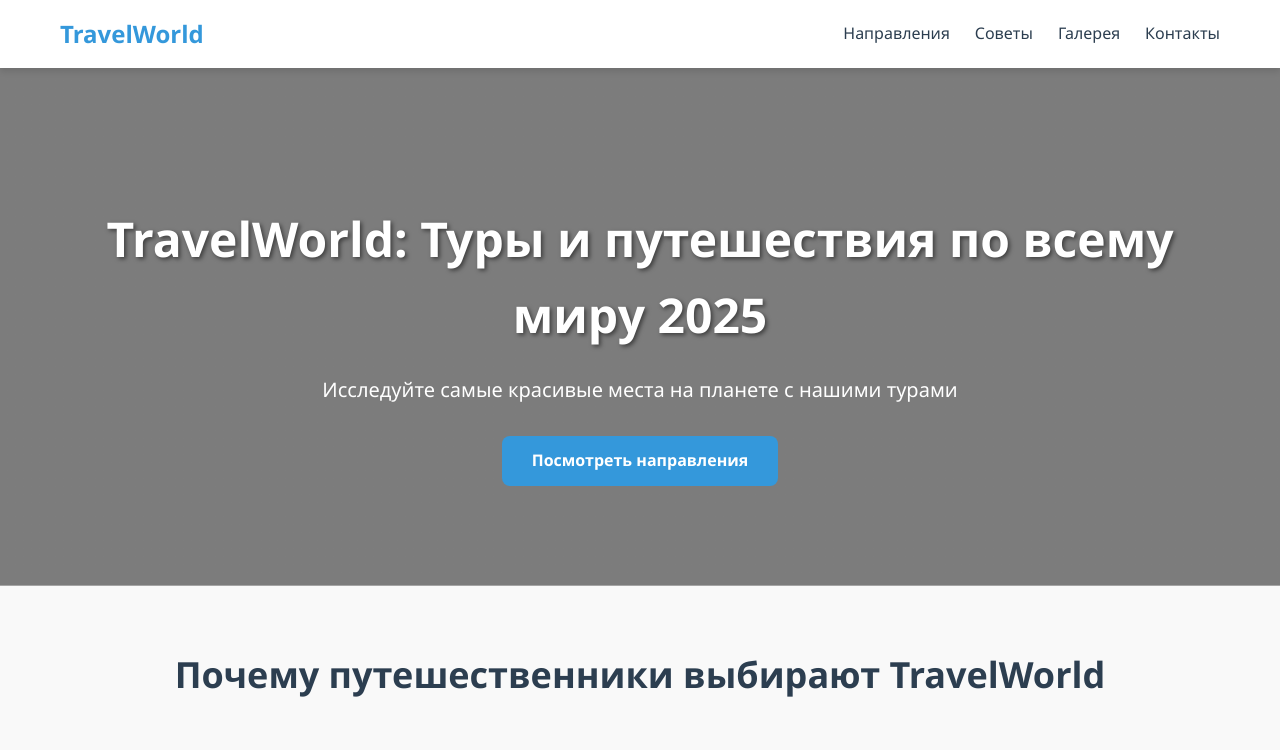
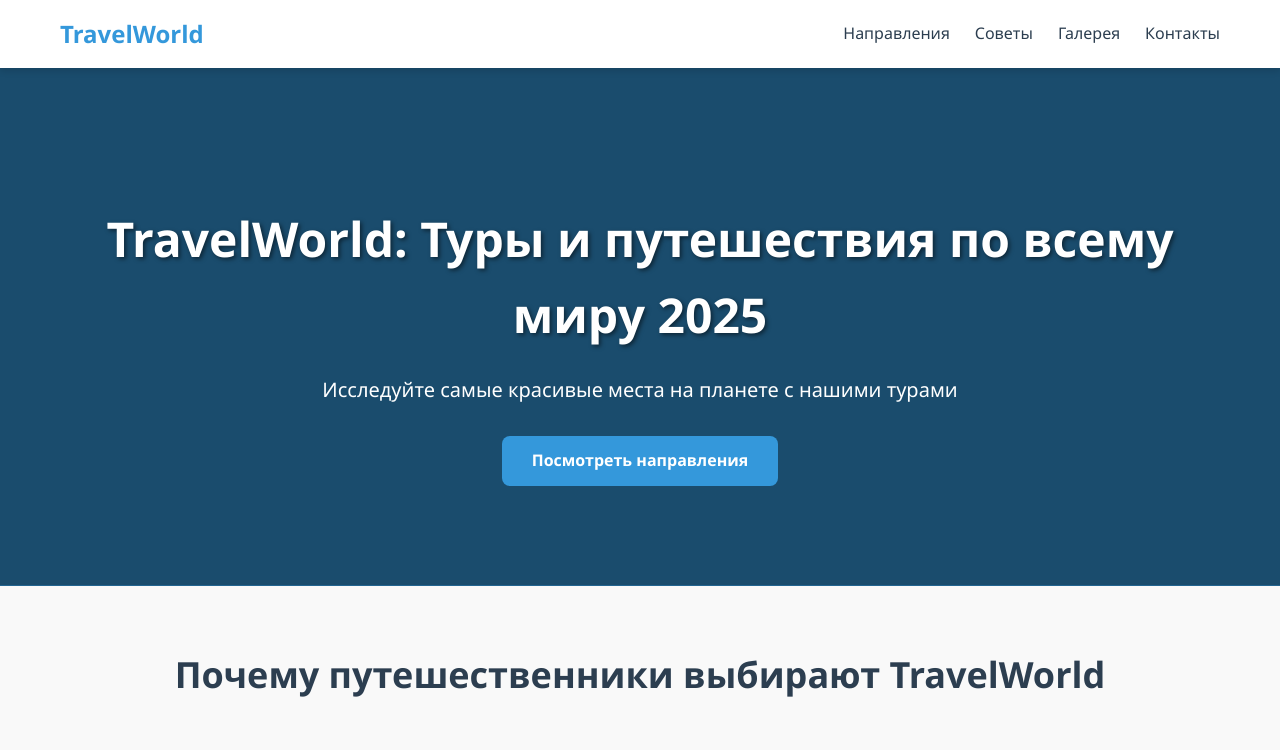
Before and after one commit to kucherovaks/travel, a plain HTML site: page index.html in a window 1280 px wide. Shown: the top 750 px of the page. Drawn offline with nearby package versions, Linux system fonts and the light colour scheme.

Commit message:
Update index.html

```diff
--- a/index.html
+++ b/index.html
@@ -28,7 +28,7 @@
     </header>
 
     <main>
-        <section class="hero">
+        <section class="hero" style="background-color: #3498db; color: white;">
             <div class="container">
                 <!-- H1 - главный заголовок страницы -->
                 <h1 class="hero-title">TravelWorld: Туры и путешествия по всему миру 2025</h1>
```
